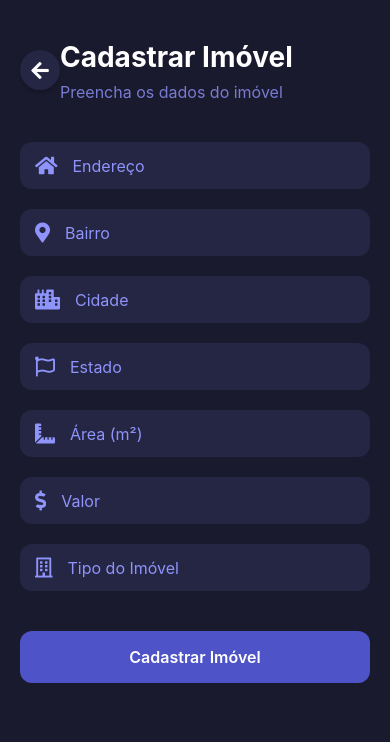
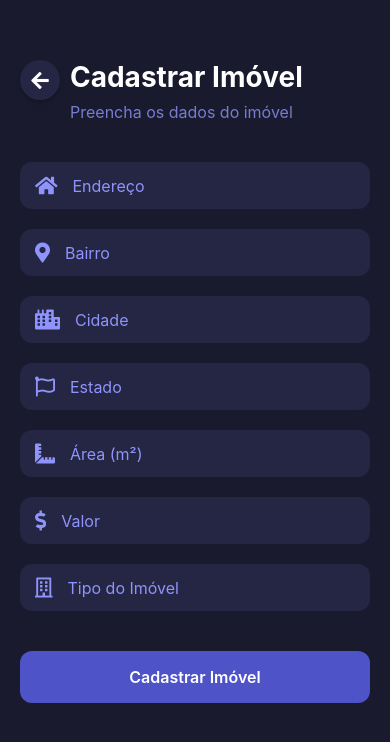
Before and after one commit to lucasskt18/iTBI-calc, a React Native app: screen /RegisterProperty in a window 390 px wide. Shown: the top 742 px of the page. Built offline with nearby package versions, Linux system fonts and the light colour scheme.

Commit message:
Add new modal for sucess

```diff
--- a/src/components/BackButton.tsx
+++ b/src/components/BackButton.tsx
@@ -24,7 +24,7 @@ export default function BackButton() {
 const styles = StyleSheet.create({
   container: {
     position: 'absolute',
-    top: 50,
+    top: 60,
     left: 20,
     width: 40,
     height: 40,
@@ -40,5 +40,6 @@ const styles = StyleSheet.create({
     shadowOpacity: 0.25,
     shadowRadius: 3.84,
     elevation: 5,
+    zIndex: 1,
   },
 });
--- /dev/null
+++ b/src/components/SuccessModal.tsx
@@ -0,0 +1,98 @@
+import React from 'react';
+import { View, Text, StyleSheet, TouchableOpacity, Modal } from 'react-native';
+import { Icon } from '@rneui/themed';
+
+interface SuccessModalProps {
+    visible: boolean;
+    title: string;
+    message: string;
+    onClose: () => void;
+}
+
+export default function SuccessModal({ visible, title, message, onClose }: SuccessModalProps) {
+    return (
+        <Modal
+            visible={visible}
+            transparent
+            animationType="fade"
+            statusBarTranslucent
+        >
+            <View style={styles.overlay}>
+                <View style={styles.modalContainer}>
+                    <View style={styles.iconContainer}>
+                        <Icon
+                            name="check-circle"
+                            type="font-awesome-5"
+                            color="#4CAF50"
+                            size={50}
+                            solid
+                        />
+                    </View>
+
+                    <Text style={styles.title}>{title}</Text>
+                    <Text style={styles.message}>{message}</Text>
+
+                    <TouchableOpacity
+                        style={styles.button}
+                        onPress={onClose}
+                    >
+                        <Text style={styles.buttonText}>OK</Text>
+                    </TouchableOpacity>
+                </View>
+            </View>
+        </Modal>
+    );
+}
+
+const styles = StyleSheet.create({
+    overlay: {
+        flex: 1,
+        backgroundColor: 'rgba(0, 0, 0, 0.5)',
+        justifyContent: 'center',
+        alignItems: 'center',
+    },
+    modalContainer: {
+        backgroundColor: '#252544',
+        borderRadius: 20,
+        padding: 24,
+        width: '85%',
+        alignItems: 'center',
+        shadowColor: '#000',
+        shadowOffset: {
+            width: 0,
+            height: 2,
+        },
+        shadowOpacity: 0.25,
+        shadowRadius: 3.84,
+        elevation: 5,
+    },
+    iconContainer: {
+        marginBottom: 16,
+    },
+    title: {
+        fontSize: 24,
+        fontWeight: 'bold',
+        color: '#FFF',
+        marginBottom: 8,
+        textAlign: 'center',
+    },
+    message: {
+        fontSize: 16,
+        color: '#8F94FB',
+        marginBottom: 24,
+        textAlign: 'center',
+    },
+    button: {
+        backgroundColor: '#4E54C8',
+        paddingVertical: 12,
+        paddingHorizontal: 32,
+        borderRadius: 12,
+        width: '100%',
+    },
+    buttonText: {
+        color: '#FFF',
+        fontSize: 16,
+        fontWeight: '600',
+        textAlign: 'center',
+    },
+});
--- a/src/screens/CalculateITBIScreen.tsx
+++ b/src/screens/CalculateITBIScreen.tsx
@@ -172,8 +172,8 @@ const styles = StyleSheet.create({
   },
   header: {
     padding: 20,
-    paddingTop: 40,
-    marginLeft: 40,
+    paddingTop: 60,
+    marginLeft: 50,
   },
   headerTitle: {
     fontSize: 28,
--- a/src/screens/ListPropertiesScreen.tsx
+++ b/src/screens/ListPropertiesScreen.tsx
@@ -90,7 +90,7 @@ export default function ListPropertiesScreen() {
       <View style={styles.buttonGroup}>
         <TouchableOpacity
           style={[styles.actionButton, styles.editButton]}
-          onPress={() => {}}
+          onPress={() => { }}
         >
           <Icon name="edit" type="font-awesome-5" color="#FFF" size={14} />
           <Text style={styles.actionButtonText}>Editar</Text>
@@ -153,8 +153,8 @@ const styles = StyleSheet.create({
   },
   header: {
     padding: 20,
-    paddingTop: 40,
-    marginLeft: 40,
+    paddingTop: 60,
+    marginLeft: 50,
   },
   headerTitle: {
     fontSize: 28,
--- a/src/screens/RegisterPropertyScreen.tsx
+++ b/src/screens/RegisterPropertyScreen.tsx
@@ -14,6 +14,7 @@ import { Icon } from '@rneui/themed';
 import { useNavigation } from '@react-navigation/native';
 import AsyncStorage from '@react-native-async-storage/async-storage';
 import BackButton from '../components/BackButton';
+import SuccessModal from '../components/SuccessModal';
 
 interface FormErrors {
   address?: string;
@@ -37,6 +38,7 @@ export default function RegisterPropertyScreen() {
     type: '',
   });
   const [errors, setErrors] = useState<FormErrors>({});
+  const [showSuccessModal, setShowSuccessModal] = useState(false);
 
   const validateForm = (): boolean => {
     const newErrors: FormErrors = {};
@@ -103,15 +105,15 @@ export default function RegisterPropertyScreen() {
       const properties = storedProperties ? JSON.parse(storedProperties) : [];
 
       await AsyncStorage.setItem('properties', JSON.stringify([...properties, newProperty]));
-
-      Alert.alert(
-        'Sucesso',
-        'Imóvel cadastrado com sucesso!',
-        [{ text: 'OK', onPress: () => navigation.goBack() }]
-      );
+      setShowSuccessModal(true);
     } catch (error) {
       Alert.alert('Erro', 'Ocorreu um erro ao salvar o imóvel.');
     }
+  };
+
+  const handleCloseSuccessModal = () => {
+    setShowSuccessModal(false);
+    navigation.goBack();
   };
 
   const renderError = (field: keyof FormErrors) => {
@@ -272,6 +274,13 @@ export default function RegisterPropertyScreen() {
           </TouchableOpacity>
         </View>
       </ScrollView>
+
+      <SuccessModal
+        visible={showSuccessModal}
+        title="Sucesso"
+        message="Imóvel cadastrado com sucesso!"
+        onClose={handleCloseSuccessModal}
+      />
     </SafeAreaView>
   );
 }
@@ -283,8 +292,8 @@ const styles = StyleSheet.create({
   },
   header: {
     padding: 20,
-    paddingTop: 40,
-    marginLeft: 40,
+    paddingTop: 60,
+    marginLeft: 50,
   },
   headerTitle: {
     fontSize: 28,
```
Also changed, not shown: package.json (+5 -4 lines), 2 other files (tests, documents, lock files or other folders).
